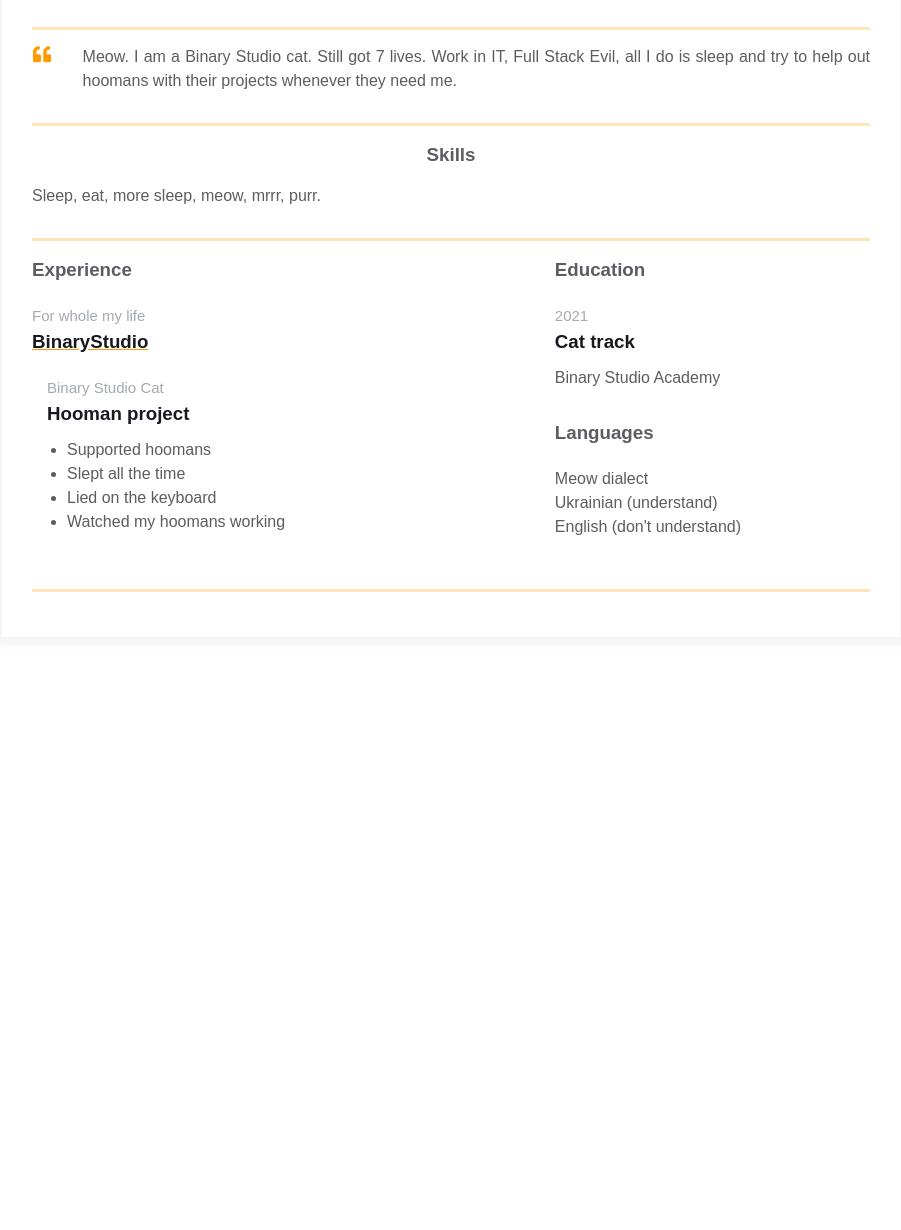
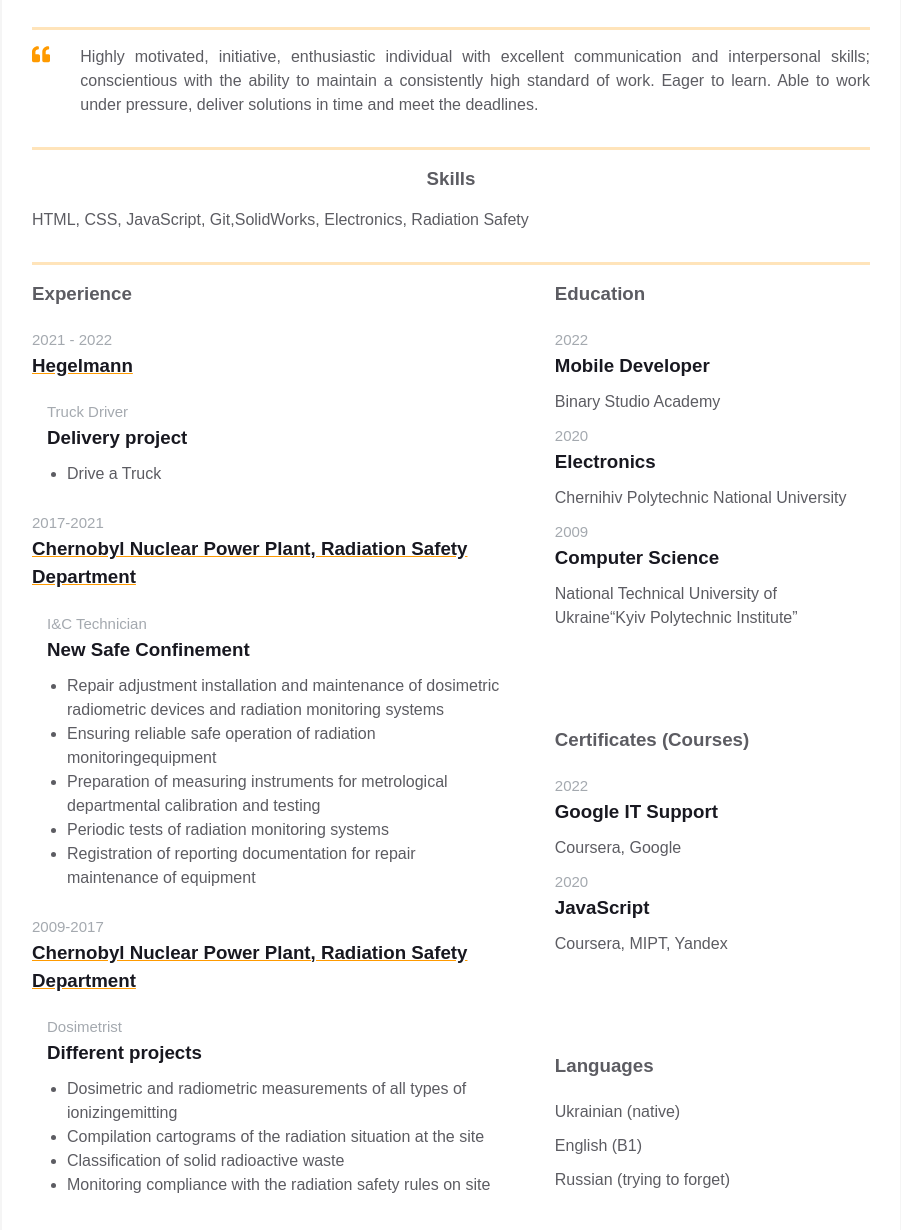
Before and after one commit to KirillGruzin/homepage, a plain HTML site: page index.html in a window 1280 px wide. Shown: the part 305-1535 px from the top of the page, without its empty margins (189-1090 px from the left). Before the commit the page ends 993 px from the top, so only its background shows below. Drawn offline with Linux system fonts and the light colour scheme.

Commit message:
added pesonal info

```diff
--- a/index.html
+++ b/index.html
@@ -11,8 +11,8 @@
       <div class="resume">
         <div class="container">
           <div class="resume__block">
-            <h1 class="contact-info__header">Bulka</h1>
-            <h3 class="contact-info__sub-header">Senior Hooman Manager</h3>
+            <h1 class="contact-info__header">Kyrylo Hruzin</h1>
+            <h3 class="contact-info__sub-header">Junior Mobile Developer</h3>
 
             <div class="contact_info_container fh">
               <div class="contact-info__block">
@@ -24,7 +24,7 @@
                       </path>
                     </svg>
                   </div>
-                  <span>Lviv, Ukraine</span>
+                  <span>Slavutych, Ukraine</span>
                 </a>
               </div>
 
@@ -33,7 +33,7 @@
               </div>
 
               <div class="contact-info__block">
-                <a href="https://ua.linkedin.com/company/binary-studio_241166" rel="author" class="contact-info__item">
+                <a href="https://www.linkedin.com/in/kirill-gruzin/" rel="author" class="contact-info__item">
                   <div class="contact-info__item-icon-wrapper">
                     <svg class="contact-info__item-icon" xmlns="http://www.w3.org/2000/svg" viewBox="0 0 448 512">
                       <path
@@ -41,7 +41,7 @@
                       </path>
                     </svg>
                   </div>
-                  <span>binary-studio</span>
+                  <span>@kirill-gruzin</span>
                 </a>
               </div>
             </div>
@@ -57,10 +57,13 @@
                   </path>
                 </svg>
               </div>
-              <p class="intro_text">Meow.
-                I am a Binary Studio cat. Still got 7 lives. Work in IT, Full Stack Evil,
-                all I do is sleep and try to help out hoomans with their projects whenever
-                they need me.
+              <p class="intro_text">Highly motivated, initiative, enthusiastic individual
+                with excellent communication and interpersonal
+                skills; conscientious with the ability to maintain a
+                consistently high standard of work. Eager to learn.
+                Able to work under pressure, deliver solutions in
+                time and meet the deadlines.
+
               </p>
             </div>
           </div>
@@ -69,7 +72,7 @@
           <div class="resume__block">
             <div class="skills">
               <h3 class="skills__header">Skills</h3>
-              <p class="skills__text">Sleep, eat, more sleep, meow, mrrr, purr. </p>
+              <p class="skills__text">HTML, CSS, JavaScript, Git,SolidWorks, Electronics, Radiation Safety</p>
             </div>
           </div>
         </div>
@@ -81,18 +84,54 @@
                 <h3 class="experiences__header">Experience</h3>
                 <div class="experiences__company">
                   <div class="experiences__company-header">
-                      <span class="experiences__company-header-durability">For whole my life</span>
-                      <h3 class="experiences__company-header-name">BinaryStudio</h3>
+                    <span class="experiences__company-header-durability">2021 - 2022</span>
+                    <h3 class="experiences__company-header-name">Hegelmann</h3>
                   </div>
 
                   <div class="experiences__company-project">
-                      <span class="experiences__company-project-role">Binary Studio Cat</span>
-                      <h3 class="experiences__company-project-name">Hooman project</h3>
+                    <span class="experiences__company-project-role">Truck Driver</span>
+                    <h3 class="experiences__company-project-name">Delivery project</h3>
                     <ul class="experiences__company-project-responsibilities">
-                        <li>Supported hoomans</li>
-                        <li>Slept all the time</li>
-                        <li>Lied on the keyboard</li>
-                        <li>Watched my hoomans working</li>
+                      <li>Drive a Truck</li>
+                    </ul>
+                  </div>
+                </div>
+                <div class="experiences__company">
+                  <div class="experiences__company-header">
+                    <span class="experiences__company-header-durability">2017-2021</span>
+                    <h3 class="experiences__company-header-name">Chernobyl Nuclear Power Plant, Radiation Safety Department</h3>
+                  </div>
+
+                  <div class="experiences__company-project">
+                    <span class="experiences__company-project-role">I&C Technician</span>
+                    <h3 class="experiences__company-project-name">New Safe Confinement</h3>
+                    <ul class="experiences__company-project-responsibilities">
+                      <li>Repair adjustment installation and maintenance of dosimetric radiometric devices and
+                        radiation monitoring systems</li>
+                      <li>Ensuring reliable safe operation of radiation monitoringequipment
+                      </li>
+                      <li>Preparation of measuring instruments for metrological departmental calibration and
+                        testing
+                        </li>
+                      <li>Periodic tests of radiation monitoring systems</li>
+                      <li>Registration of reporting documentation for repair maintenance of equipment</li>
+                    </ul>
+                  </div>
+                </div>
+                <div class="experiences__company">
+                  <div class="experiences__company-header">
+                    <span class="experiences__company-header-durability">2009-2017</span>
+                    <h3 class="experiences__company-header-name">Chernobyl Nuclear Power Plant, Radiation Safety Department</h3>
+                  </div>
+
+                  <div class="experiences__company-project">
+                    <span class="experiences__company-project-role">Dosimetrist</span>
+                    <h3 class="experiences__company-project-name">Different projects</h3>
+                    <ul class="experiences__company-project-responsibilities">
+                      <li>Dosimetric and radiometric measurements of all types of ionizingemitting</li>
+                      <li>Compilation cartograms of the radiation situation at the site</li>
+                      <li>Classification of solid radioactive waste</li>
+                      <li>Monitoring compliance with the radiation safety rules on site</li>
                     </ul>
                   </div>
                 </div>
@@ -102,22 +141,50 @@
                 <div class="additional-info__education">
                   <h3 class="additional-info__education-header">Education</h3>
                   <div class="additional-info__education-university">
-                    <span class="additional-info__education-university-durability">2021</span>
-                    <h3 class="additional-info__education-university-speciality">Cat track</h3>
+                    <span class="additional-info__education-university-durability">2022</span>
+                    <h3 class="additional-info__education-university-speciality">Mobile Developer</h3>
                     <p class="additional-info__education-university-name">Binary Studio Academy</p>
                   </div>
+                  <div class="additional-info__education-university">
+                    <span class="additional-info__education-university-durability">2020</span>
+                    <h3 class="additional-info__education-university-speciality">Electronics</h3>
+                    <p class="additional-info__education-university-name">Chernihiv Polytechnic National University
+                    </p>
+                  </div>
+                  <div class="additional-info__education-university">
+                    <span class="additional-info__education-university-durability">2009</span>
+                    <h3 class="additional-info__education-university-speciality">Computer Science</h3>
+                    <p class="additional-info__education-university-name">National Technical University of Ukraine“Kyiv Polytechnic Institute”
+                    </p>
+                  </div>
+
+                </div>
+                <div class="additional-info__education">
+                  <h3 class="additional-info__education-header">Certificates (Courses)</h3>
+                  <div class="additional-info__education-university">
+                    <span class="additional-info__education-university-durability">2022</span>
+                    <h3 class="additional-info__education-university-speciality">Google IT Support</h3>
+                    <p class="additional-info__education-university-name">Coursera, Google</p>
+                  </div>
+                  <div class="additional-info__education-university">
+                    <span class="additional-info__education-university-durability">2020</span>
+                    <h3 class="additional-info__education-university-speciality">JavaScript</h3>
+                    <p class="additional-info__education-university-name">Coursera, MIPT, Yandex
+                    </p>
+                  </div>
+
                 </div>
 
                 <div class="additional-info__languages">
                   <h3 class="additional-info__languages-header">Languages</h3>
                   <p class="additional-info__languages-item">
-                    Meow dialect
+                    Ukrainian (native)
                   </p>
                   <p class="additional-info__languages-item">
-                    Ukrainian (understand)
+                    English (B1)
                   </p>
                   <p class="additional-info__languages-item">
-                    English (don't understand)
+                    Russian (trying to forget)
                   </p>
                 </div>
               </div>
--- a/styles.css
+++ b/styles.css
@@ -217,7 +217,9 @@ body {
 .additional-info {
   flex: 1 1 40%;
 }
-
+.additional-info__education-university{
+margin-bottom: 10px;
+}
 .additional-info__education {
   margin-bottom: 20px;
 }
@@ -257,4 +259,5 @@ body {
 
 .additional-info__languages-item {
   color: var(--secondary-text-color);
+  margin-bottom: 10px;
 }
```
Lines whose indentation alone changed are shown as unchanged.
